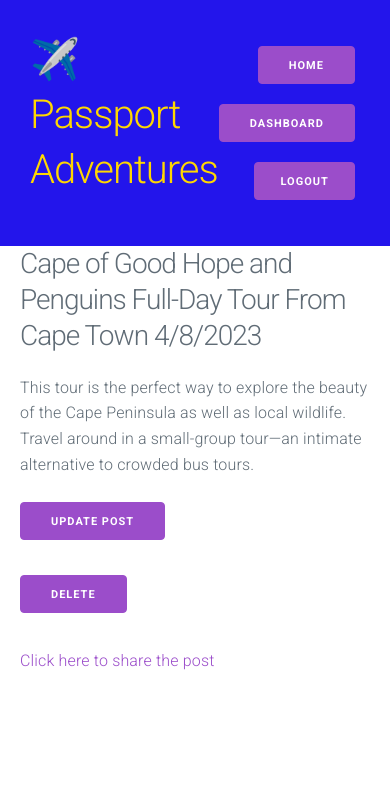
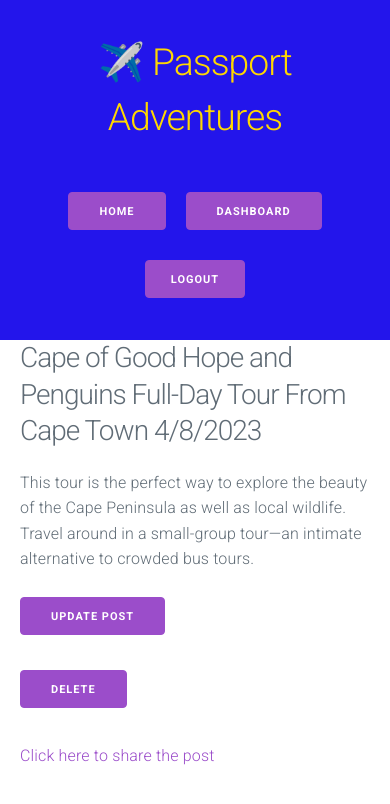
Before and after one commit to LL8719/Travel-Blog, a Node server app: page /post/1 in a window 390 px wide. Shown: the top 804 px of the page. Run offline with Node 20, Linux system fonts and the light colour scheme; a user stored in the database is signed in; data comes from the database, SQL or seed files in the repository; some libraries are stand-ins or nearby versions.

Commit message:
did further media queries for 280 width

```diff
--- a/public/css/style.css
+++ b/public/css/style.css
@@ -83,7 +83,7 @@ nav {
 }
 
 .post-page {
-  margin: 10px 10px 0 10px;
+  margin: 10px;
 }
 
 main {
@@ -104,50 +104,37 @@ main {
 
 }
 
-@media screen and (max-width: 400px) {
+@media screen and (max-width: 412px) {
   header {
-    justify-content: space-between;
-    text-align: left;
-    padding: 30px 60px 30px 30px;
+    justify-content: center;
+    text-align: center;
+    padding: 32px;
+    flex-direction: column;
   }
 
   .header-link {
-    font-size: 30pt;
+    font-size: 28pt;
   }
 
   header nav {
     flex-wrap: wrap;
-    justify-content: right;
-  }
-
-  .nav-link {
-    margin: 5px 0 5px 1px;
+    justify-content: center;
+    padding-top: 20px;
   }
 
   .post {
-    margin: 15px 0 5px 10px;
-    font-size: 16pt;
+    font-size: 14pt;
   }
 
   .post-link {
-    text-decoration: underline;
-    color: darkblue;
-
-  }
-
-  .post-link:hover {
-    font-style: oblique;
-    color: rgb(90, 11, 155);
+    font-size: 20pt;
   }
 
   .post-author {
-    margin: 5px;
-    font-weight: bold;
     font-size: 14pt;
   }
 
   .post-content {
-    margin: 5px;
     font-size: 12pt;
   }
 
@@ -175,7 +162,6 @@ main {
   }
 
   .post {
-    margin: 15px 0 5px 10px;
     font-size: 10pt;
   }
 
@@ -190,4 +176,20 @@ main {
   .post-content {
     font-size: 12pt;
   }
+
+  .allposts-title {
+    font-size: 20pt;
+  }
+
+  .allposts-author {
+    font-size: 16pt;
+  }
+
+  .userpost-title {
+    font-size: 18pt;
+  }
+
+  .userpost-content {
+    font-size: 12pt;
+  }
 }
--- a/views/allposts.handlebars
+++ b/views/allposts.handlebars
@@ -1,7 +1,7 @@
 <!-- Add comments to existing post -->
 <div class="post-page">
-  <h2>{{title}}</h2>
-    <h3>Posted By {{user.username}} on {{format_date date_created}}</h3>
+  <h2 class="allposts-title">{{title}}</h2>
+    <h3 class="allposts-author">Posted By {{user.username}} on {{format_date date_created}}</h3>
   <p>{{content}}</p>
 </div>
 <div class="row">
--- a/views/post.handlebars
+++ b/views/post.handlebars
@@ -1,7 +1,7 @@
 <!-- Edit existing post created by logged user -->
 <div class="text-left post-list">
-  <h3>{{title}} {{format_date date_created}}</h3>
-  <p>{{content}}</p>
+  <h3 class="userpost-title">{{title}} {{format_date date_created}}</h3>
+  <p class="userpost-content">{{content}}</p>
   <p>
     <button class="btn btn-primary post-update" data-id="{{id}}">Update Post</button>
   </p>
```
